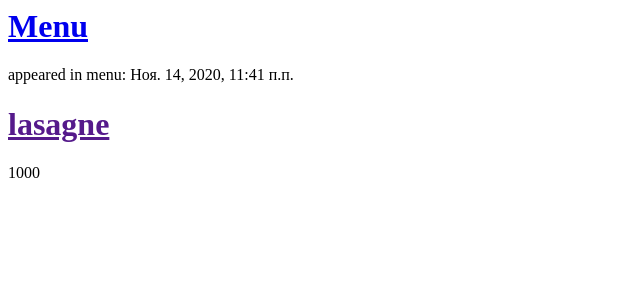
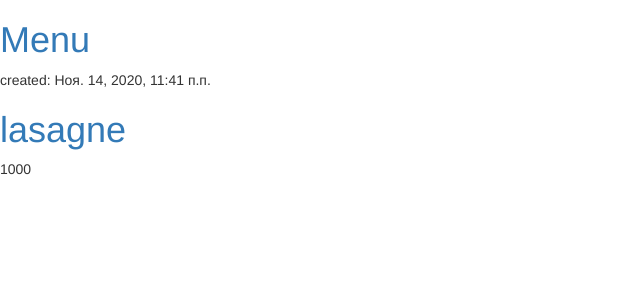
Before and after one commit to annbelova1/python_technosphere, a Django app: template restaurant/templates/restaurant/dish_list.html in a window 1280 px wide. Shown: the top 300 px of the page, without its empty margins (0-640 px from the left). Run offline with Django 3.2, Linux system fonts and the light colour scheme; the template is opened without the code that fills it: values that come from a table or form of the project are taken from there, others are empty; data comes from the database, SQL or seed files in the repository; some libraries are stand-ins or nearby versions.

Commit message:
add some bootstrap style

```diff
--- /dev/null
+++ b/restaurant/static/css/restaurant.css
@@ -0,0 +1,3 @@
+h1 a {
+    color: #FCA205;
+}
--- a/restaurant/templates/restaurant/dish_list.html
+++ b/restaurant/templates/restaurant/dish_list.html
@@ -1,11 +1,22 @@
+{% load static %}
+<html>
+    <head>
+        <title>Menu</title>
+        <link rel="stylesheet" href="//maxcdn.bootstrapcdn.com/bootstrap/3.2.0/css/bootstrap.min.css">
+        <link rel="stylesheet" href="//maxcdn.bootstrapcdn.com/bootstrap/3.2.0/css/bootstrap-theme.min.css">
+        <link rel="stylesheet" href="{% static 'css/blog.css' %}">
+    </head>
+    <body>
         <div>
             <h1><a href="/">Menu</a></h1>
         </div>
 
         {% for dish in dishes %}
             <div>
-        <p>appeared in menu: {{ dish.created_date }}</p>
+                <p>created: {{ dish.created_date }}</p>
                 <h1><a href="">{{ dish.title }}</a></h1>
                 <p>{{ dish.cost }}</p>
             </div>
         {% endfor %}
+    </body>
+</html>
--- a/restaurant/views.py
+++ b/restaurant/views.py
@@ -2,12 +2,14 @@ from django.shortcuts import render
 from rest_framework.views import APIView
 from rest_framework.response import Response
 from .models import Ingridient, Dish, IngridientOfDish
+from datetime import timezone
 
 from .serializers import DishSerializer
 
 
 def dish_list(request):
-    dishes = Dish.objects.filter(published_date__lte=timezone.now()).order_by('created_date')
+    dishes = Dish.objects.all()
+    # dishes = Dish.objects.filter(published_date__lte=timezone.now()).order_by('created_date')
     return render(request, 'restaurant/dish_list.html', {'dishes': dishes})
 
 
```
Lines whose indentation alone changed are shown as unchanged.
